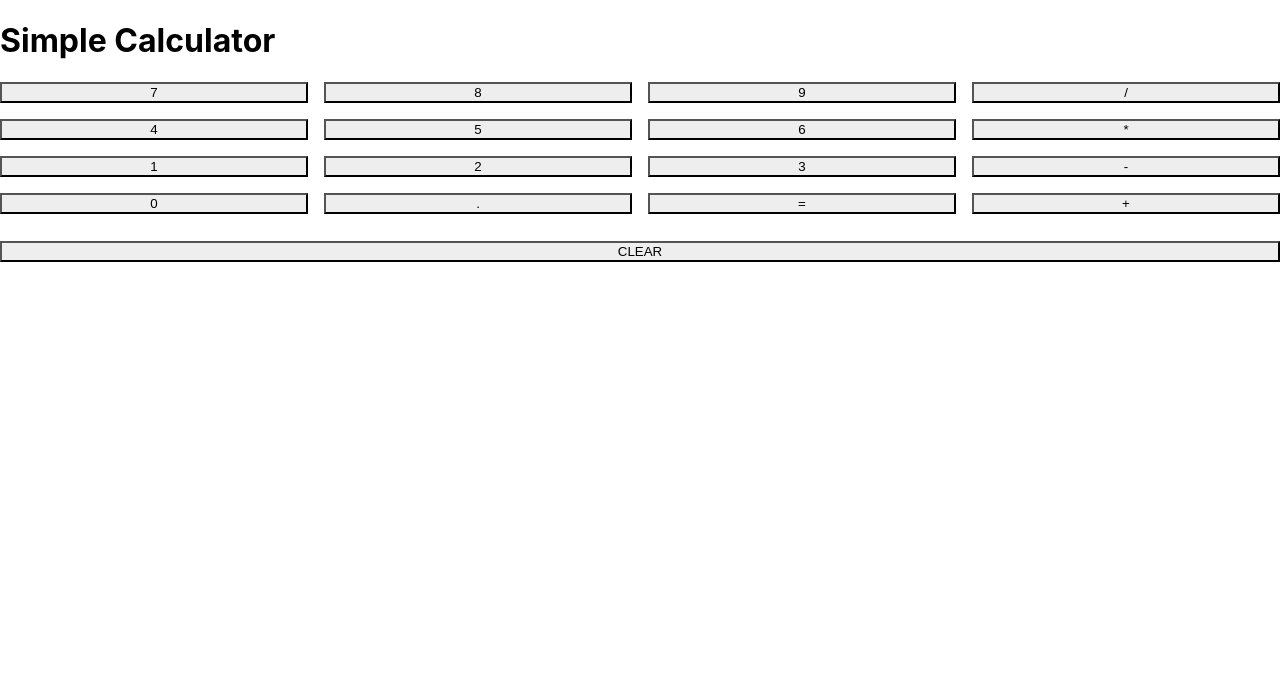
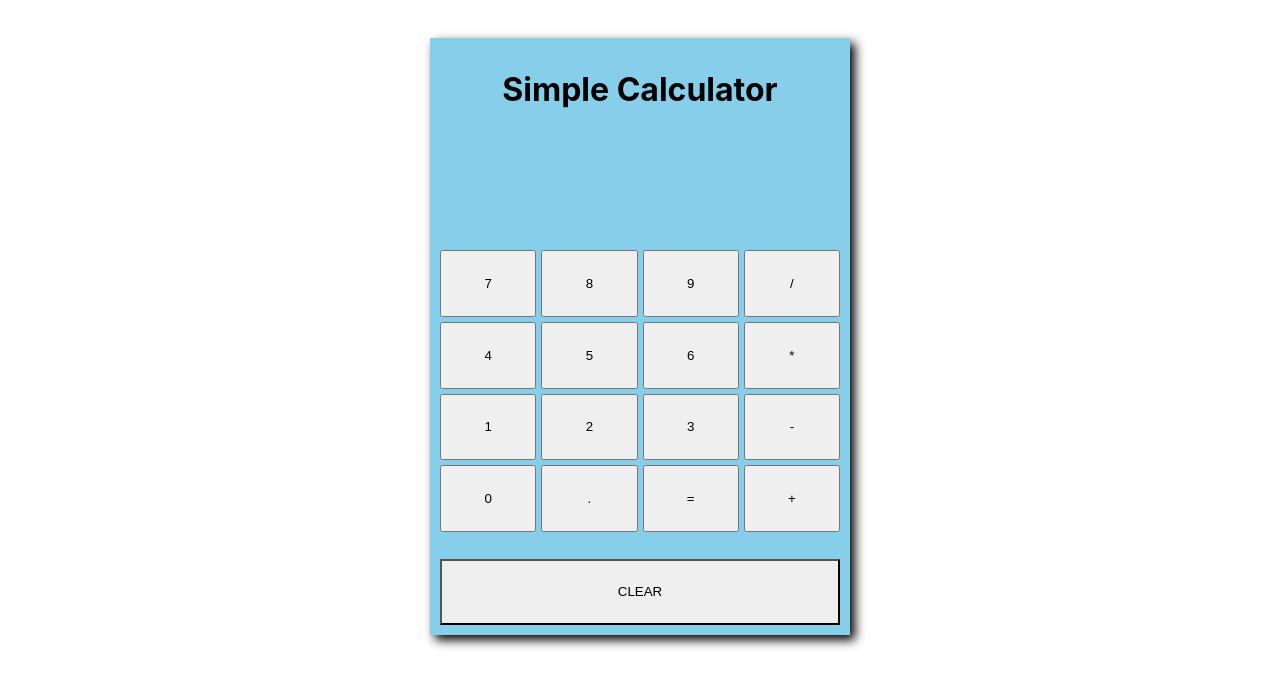
Before and after one commit to KirbyPatrick/calculator, a React (Create React App) app: page / in a window 1280 px wide. Shown: the top 686 px of the page. Built offline with nearby package versions, Linux system fonts and the light colour scheme.

Commit message:
added CSS style to App.js and CalculatorButton.js

```diff
--- a/src/App.css
+++ b/src/App.css
@@ -1,18 +1,19 @@
 .wrapper {
-  width: 50%;
+  width: 100px;
   background: skyblue;
+  box-shadow: 5px 5px 10px black;
 }
 
 .gridClass {
   display: grid;
   grid-template-columns: repeat(4, 1fr);
-  grid-gap: 1em;
+  grid-gap: 5px;
 }
 
 .center {
   margin: auto;
-  max-width: 400px;
-  min-width: 300px;
+  margin-top: 3%;
+  width: 25em;
   padding: 10px;
   text-align: center;
 }
@@ -22,7 +23,8 @@
 }
 
 .gridClass > button {
-  background: #eee;
+  width: auto;
+  height: 5em;
 }
 
 p {
@@ -39,4 +41,16 @@ p {
 .resetButtonGrid > button {
   background: #eee;
   margin-top: 2em;
+  height: 5em;
 }
+
+.boxy {
+  border: red solid;
+}
+
+.resultsBox {
+  margin: auto;
+  width: 100%;
+  height: 7.5em;
+  text-align: end;
+}
--- a/src/App.js
+++ b/src/App.js
@@ -47,7 +47,7 @@ class App extends Component {
   render() {
     return (
       <div>
-        <div className="calculator-body">
+        <div className="wrapper center">
           <h1>Simple Calculator</h1>
           <ResultComponent result={this.state.result} />
           <CalculatorButtons onClick={this.onClick} />
--- a/src/components/ResultComponent.js
+++ b/src/components/ResultComponent.js
@@ -4,7 +4,7 @@ class ResultComponent extends Component {
   render() {
     let { result } = this.props;
     return (
-      <div>
+      <div className="resultsBox">
         <p>{result}</p>
       </div>
     );
```
